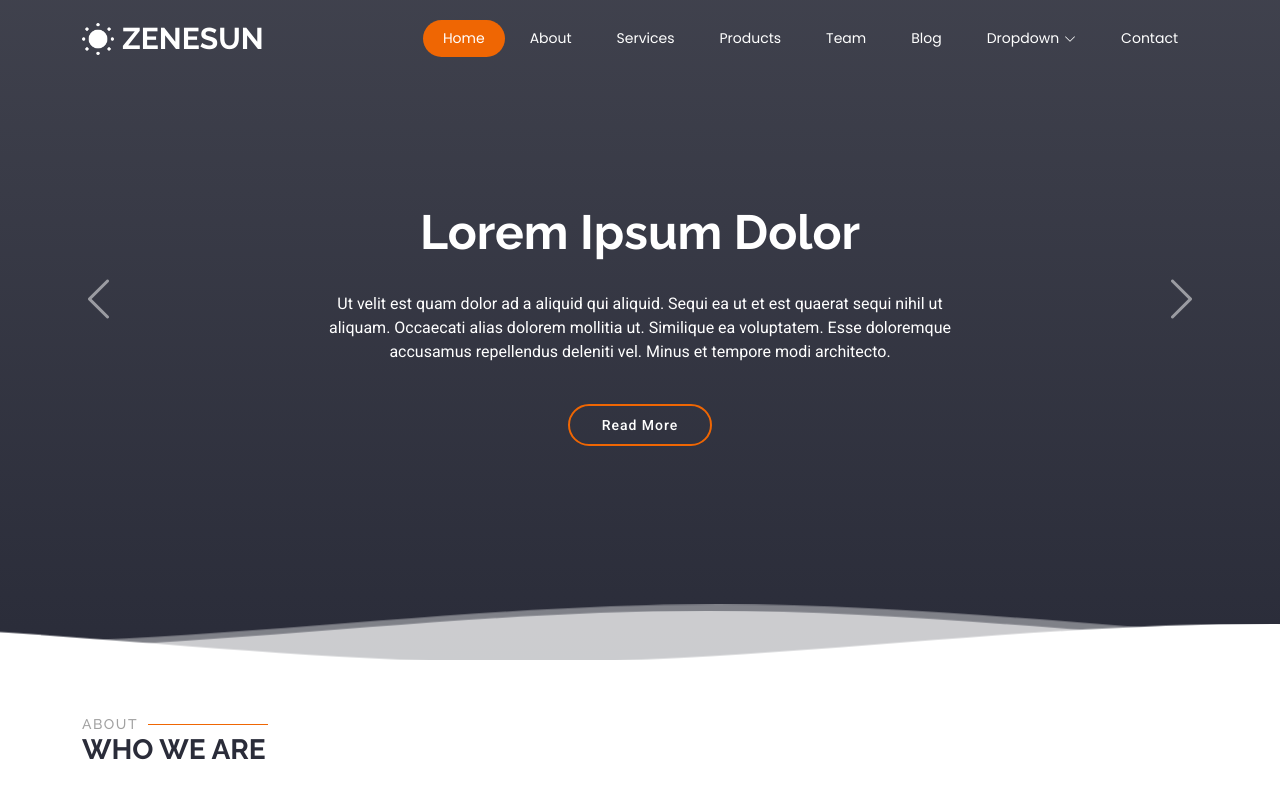
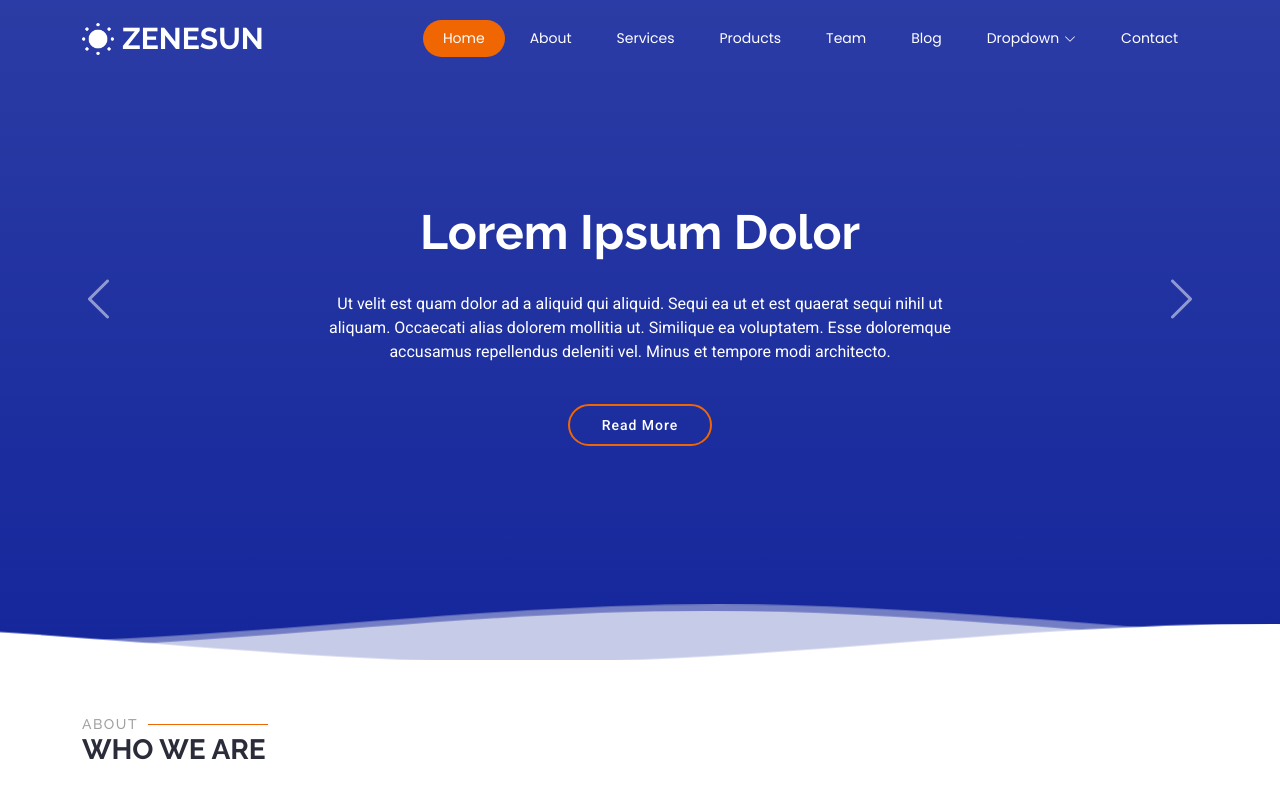
Before and after one commit to kaveenrupasinghe/zenesun, a plain HTML site: page index.html in a window 1280 px wide. Shown: the top 800 px of the page. Drawn offline with Linux system fonts and the light colour scheme.

Commit message:
first commit

```diff
--- a/assets/css/main.css
+++ b/assets/css/main.css
@@ -33,7 +33,7 @@
 }
 
 .dark-background {
-  --background-color: #2a2c39;
+  --background-color: #14269b;
   --default-color: #ffffff;
   --heading-color: #ffffff;
   --surface-color: #404356;
```
